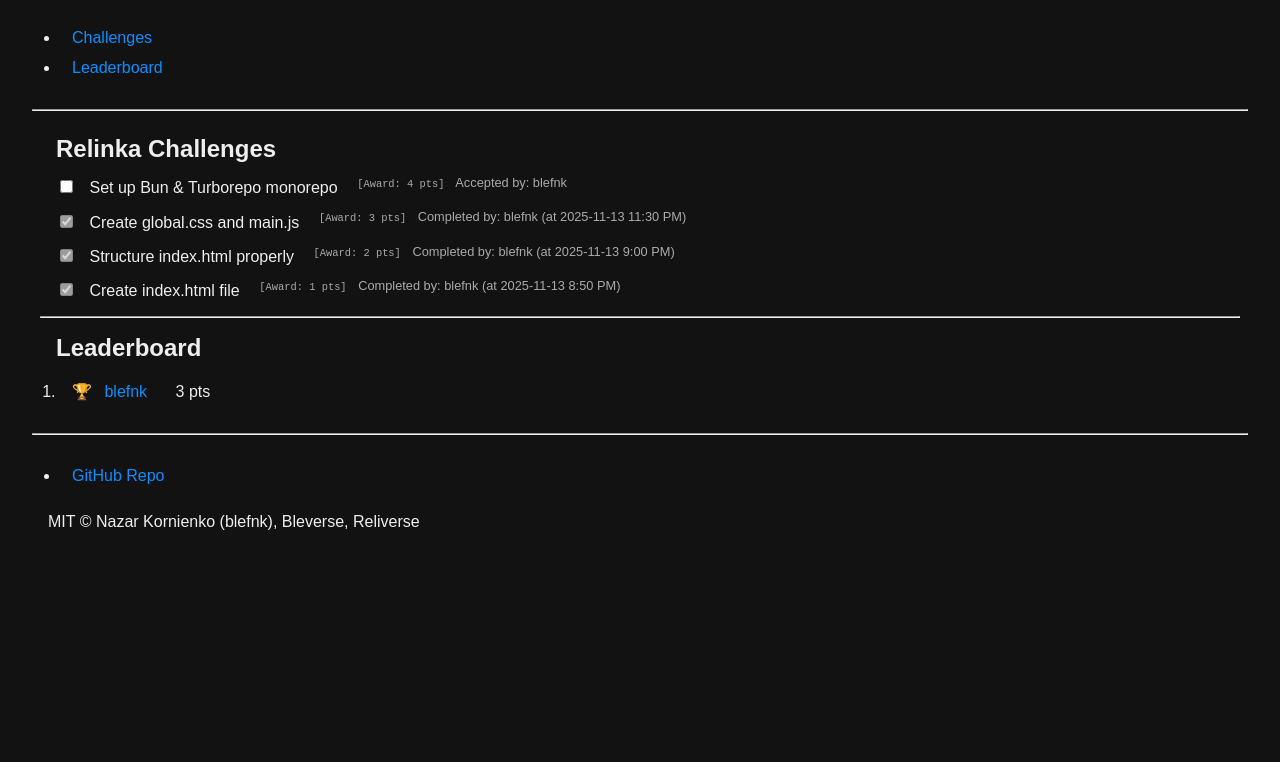
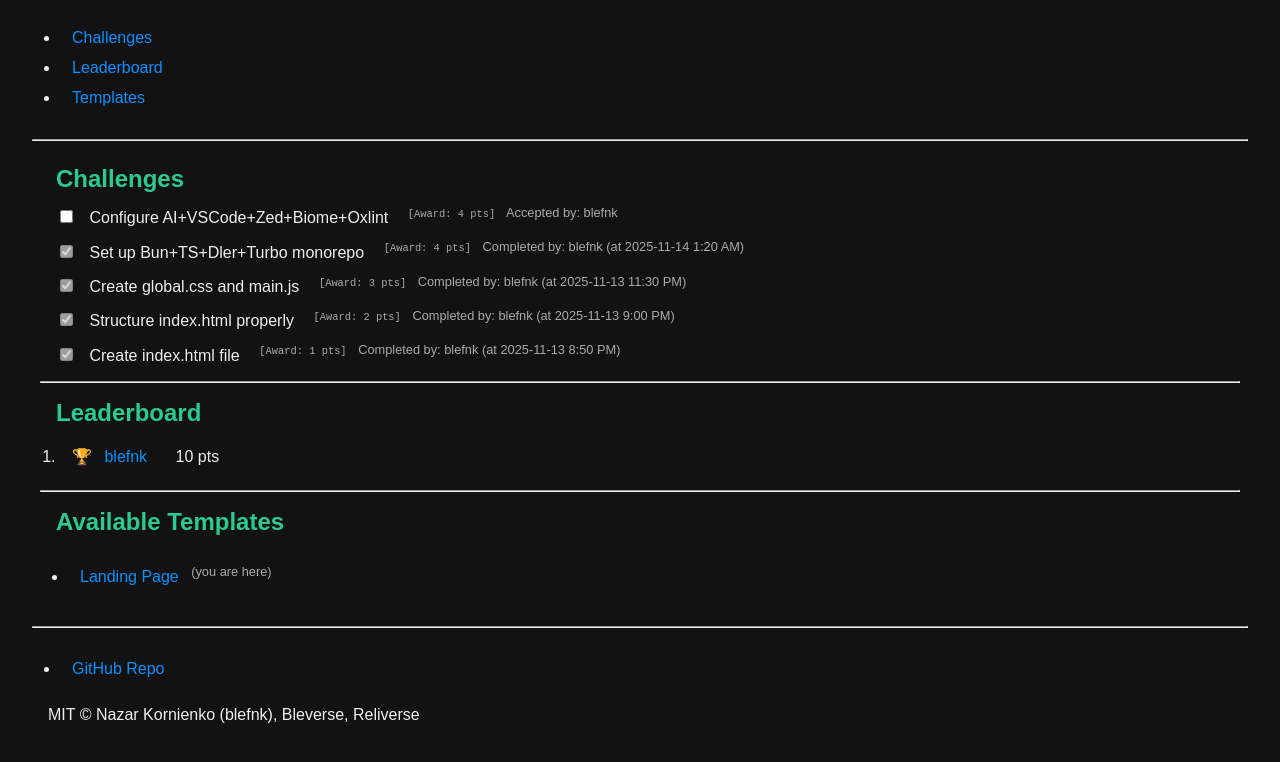
Before and after one commit to blefnk/relinka, a website: page apps/relinka/src/index.html in a window 1280 px wide. Shown: the part 84-846 px from the top of the page. Before the commit the page ends 800 px from the top, so only its background shows below. Drawn offline with Linux system fonts and the light colour scheme.

Commit message:
Set up Bun+TS+Dler+Turbo monorepo

```diff
--- a/global.css
+++ b/apps/relinka/src/global.css
@@ -13,6 +13,10 @@ body {
 
 h1 {
     color: rgb(16, 255, 167);
+}
+
+h2 {
+    color: rgb(42, 202, 144);
 }
 
 hr {
--- a/index.html
+++ b/apps/relinka/src/index.html
@@ -22,6 +22,9 @@
                 <li>
                     <a href="#leaderboard">Leaderboard</a>
                 </li>
+                <li>
+                    <a href="#templates">Templates</a>
+                </li>
             </ul>
         </nav>
     </header>
@@ -31,19 +34,26 @@
     <main>
         <section id="challenges">
             <h2>
-                Relinka Challenges
+                Challenges
             </h2>
 
             <div>
-                <input type="checkbox" id="monorepo" />
-                <label for="monorepo">Set up Bun & Turborepo monorepo<sup title="Challenge accepted by: blefnk">
+                <input type="checkbox" id="workspace" />
+                <label for="workspace">Configure AI+VSCode+Zed+Biome+Oxlint<sup title="Challenge accepted by: blefnk">
                         <code>[Award: 4 pts]</code> Accepted by: blefnk</sup>
                 </label>
             </div>
 
             <div>
-                <input type="checkbox" id="css-and-js" checked disabled />
-                <label for="css-and-js">Create global.css and main.js<sup title="Challenge accepted by: blefnk">
+                <input type="checkbox" id="monorepo" checked disabled />
+                <label for="monorepo">Set up Bun+TS+Dler+Turbo monorepo<sup title="Challenge accepted by: blefnk">
+                        <code>[Award: 4 pts]</code> Completed by: blefnk (at 2025-11-14 1:20 AM)</sup>
+                </label>
+            </div>
+
+            <div>
+                <input type="checkbox" id="css-js" checked disabled />
+                <label for="css-js">Create global.css and main.js<sup title="Challenge accepted by: blefnk">
                         <code>[Award: 3 pts]</code> Completed by: blefnk (at 2025-11-13 11:30 PM)</sup>
                 </label>
             </div>
@@ -73,9 +83,25 @@
             <ol>
                 <li>
                     <span>🏆 <a href="https://github.com/blefnk">blefnk</a></span>
-                    <span>3 pts</span>
+                    <span>10 pts</span>
                 </li>
             </ol>
+        </section>
+
+        <hr />
+
+        <section id="templates">
+            <h2>
+                Available Templates
+            </h2>
+
+            <nav>
+                <ul>
+                    <li>
+                        <a href="#">Landing Page <sup>(you are here)</sup></a>
+                    </li>
+                </ul>
+            </nav>
         </section>
     </main>
 
--- /dev/null
+++ b/apps/relinka/src/main.js
@@ -0,0 +1,5 @@
+export function hello() {
+  return "Hello, Reliverse!";
+};
+
+console.log(hello());
--- a/main.js
+++ /dev/null
@@ -1 +0,0 @@
-console.log("Hello, Reliverse!");
--- /dev/null
+++ b/packages/tsconfig/package.json
@@ -0,0 +1,6 @@
+{
+  "name": "@p/tsconfig",
+  "version": "0.0.0",
+  "private": true,
+  "description": "Shared TypeScript configuration"
+}
--- /dev/null
+++ b/packages/ui/src/index.ts
@@ -0,0 +1,5 @@
+export const hello = (): string => {
+  return "Hello from @p/ui!";
+};
+
+console.log(hello());
```
Also changed, not shown: apps/relinka/package.json (added, +14 -0 lines), apps/relinka/tsconfig.json (added, +14 -0 lines), package.json (added, +30 -0 lines), packages/tsconfig/base.json (added, +24 -0 lines), packages/tsconfig/strict.json (added, +9 -0 lines), packages/ui/package.json (added, +11 -0 lines), packages/ui/tsconfig.json (added, +14 -0 lines), turbo.json (added, +10 -0 lines), README.md, vercel.json (added), 2 other files.
